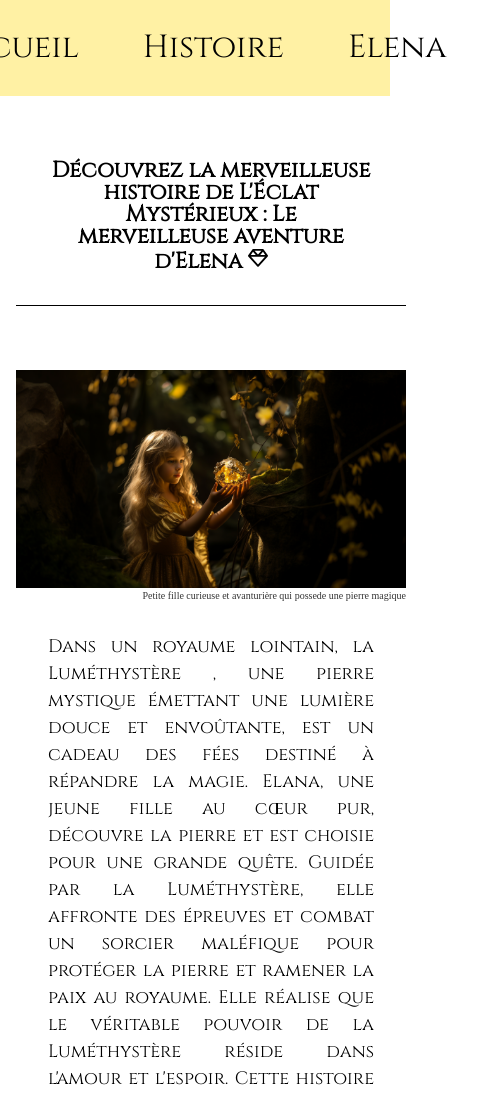
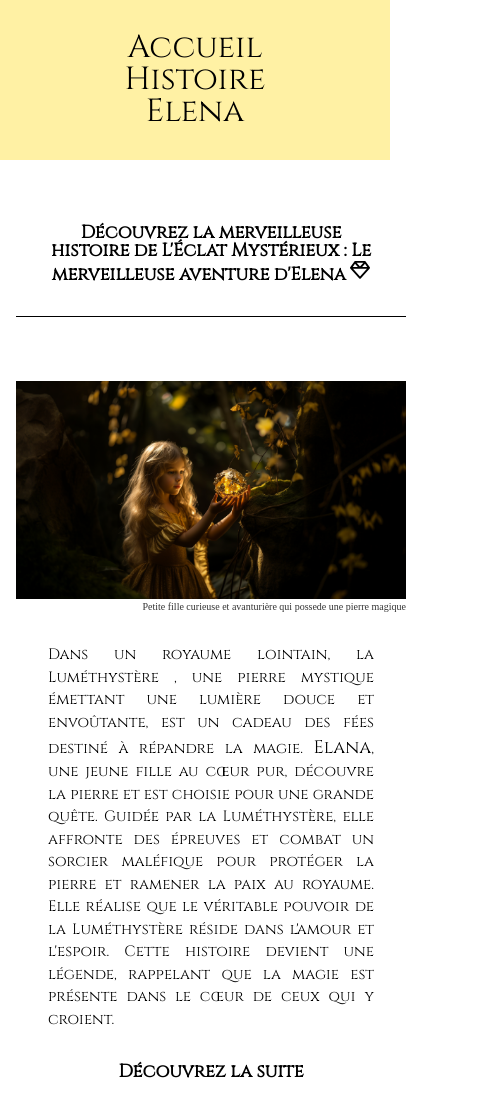
Before and after one commit to Dsarsu/Lumethyst-re, a plain HTML site: page index.html in a window 390 px wide. Shown: the top 1094 px of the page, 478 px wide, since content can reach past the window. Drawn offline with Linux system fonts and the light colour scheme.

Commit message:
responsive

```diff
--- a/style.css
+++ b/style.css
@@ -12,11 +12,22 @@
     font-family: 'Cinzel', serif;
     font-weight: 700;
 }
+@media screen and (max-width: 768px) {
+    .title {
+        font-size: 18px;
+    }
+}
 .texte{
     font-size: 18px;
     font-family: 'Cinzel', serif;
     text-align: justify;
     line-height: 1.5;
+}
+
+@media screen and (max-width: 768px) {
+    .texte {
+        font-size: 15px;
+    }
 }
 .nav{
     list-style-type: none;
@@ -25,7 +36,11 @@
     text-align: center;
     background-color: #fff1a4;
     margin-bottom: 2rem;
-
+}
+@media screen and (max-width: 768px) {
+    .nav {
+        flex-direction: column;
+    }
 }
 .flexcenter{
     display: flex;
@@ -69,9 +84,9 @@ a:hover{
     color: #163D1D;
     font-weight: bold;
 }
+
 footer{
     background-color: #fff1a4;
     height: 8rem;
     padding: 2rem;
 }
-/* #72A7D5 */
```
